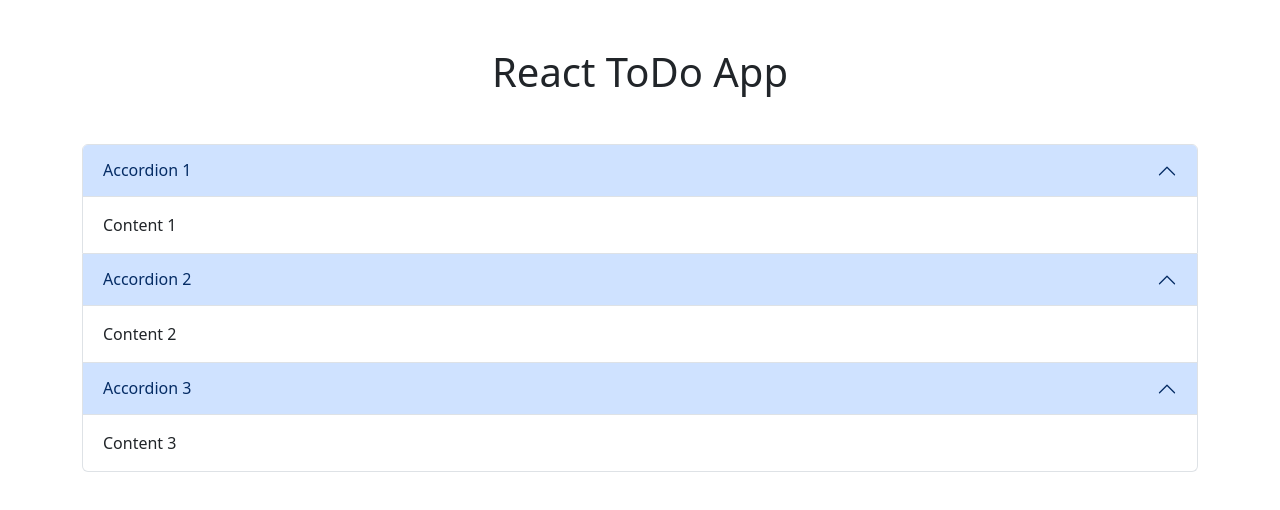
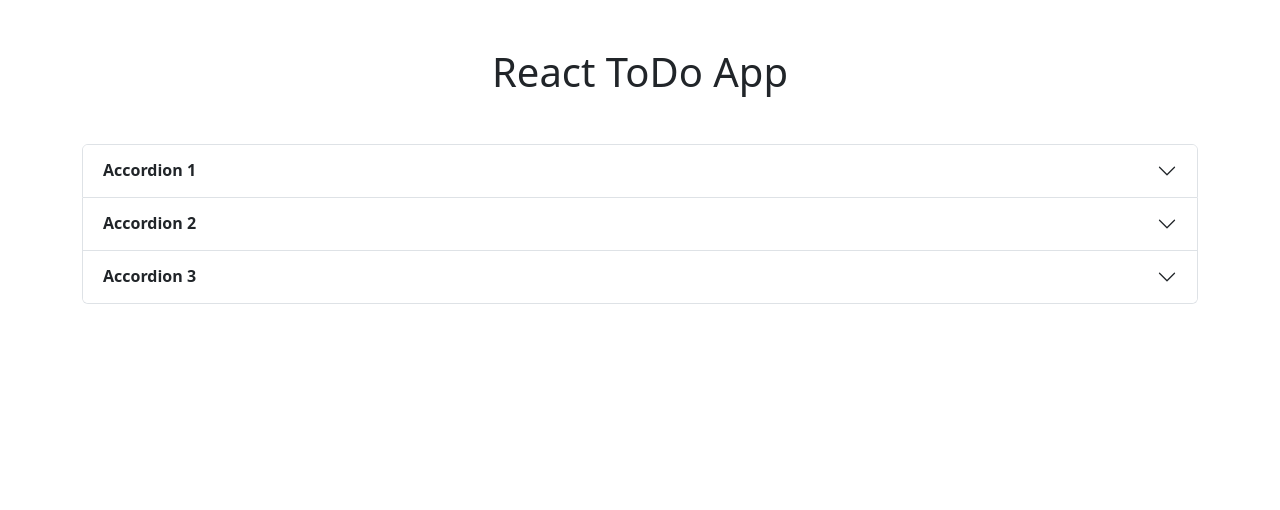
Before and after one commit to vatsan127/ToDoList, a React (Vite) app: page / in a window 1280 px wide. Shown: the top 510 px of the page. Built offline with nearby package versions, Linux system fonts and the light colour scheme.

Commit message:
commti for fixing css issue

```diff
--- a/src/components/Accordion.jsx
+++ b/src/components/Accordion.jsx
@@ -1,5 +1,4 @@
 import React from "react";
-import "../config/default.config";
 import data from "../config/default.config";
 
 function buildAccordion(props) {
@@ -7,11 +6,11 @@ function buildAccordion(props) {
     <div class="accordion-item">
       <h2 class="accordion-header">
         <button
-          class="accordion-button"
+          class="accordion-button collapsed fw-bold"
           type="button"
           data-bs-toggle="collapse"
           data-bs-target={props.collapse}
-          aria-expanded="true"
+          aria-expanded="false"
           aria-controls={props.id}
         >
           {props.title}
@@ -19,7 +18,7 @@ function buildAccordion(props) {
       </h2>
       <div
         id={props.id}
-        class="accordion-collapse collapse show"
+        class="accordion-collapse collapse"
         data-bs-parent="#accordionExample"
       >
         <div class="accordion-body">{props.content}</div>
```
